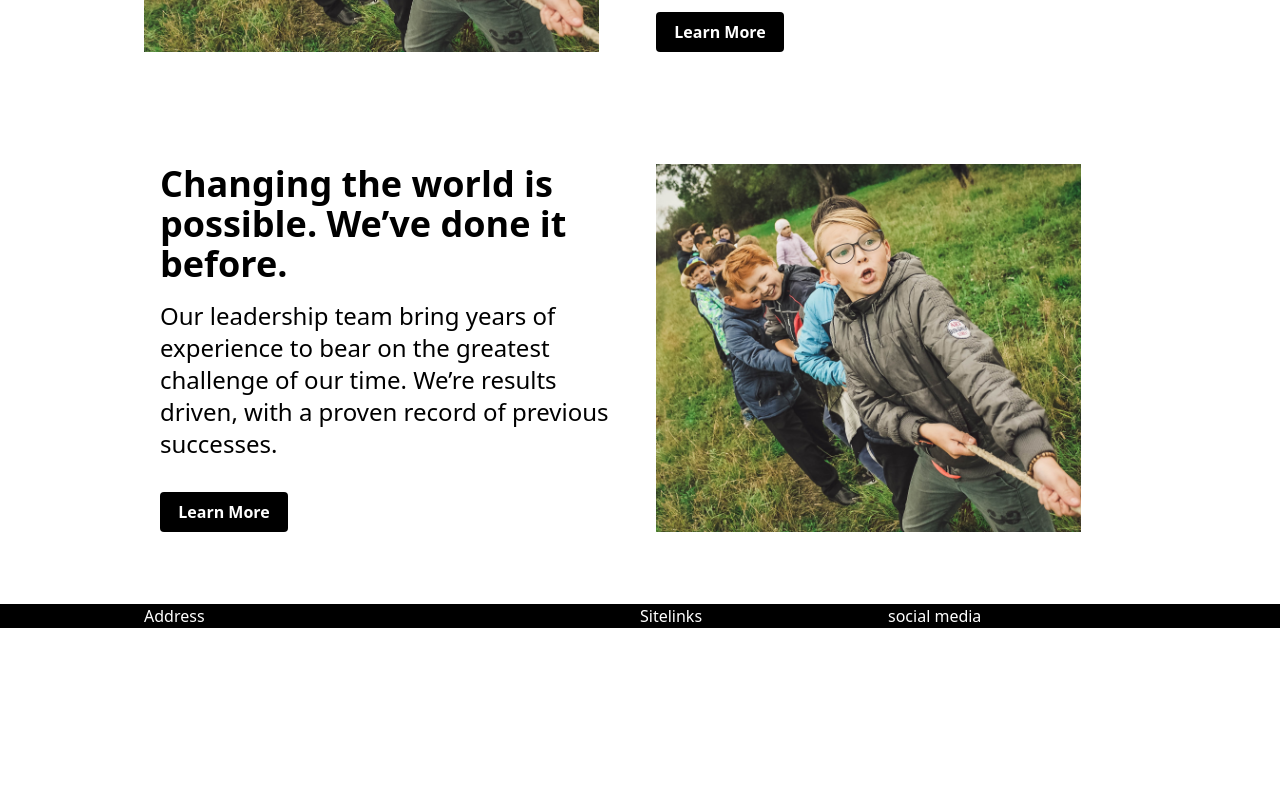
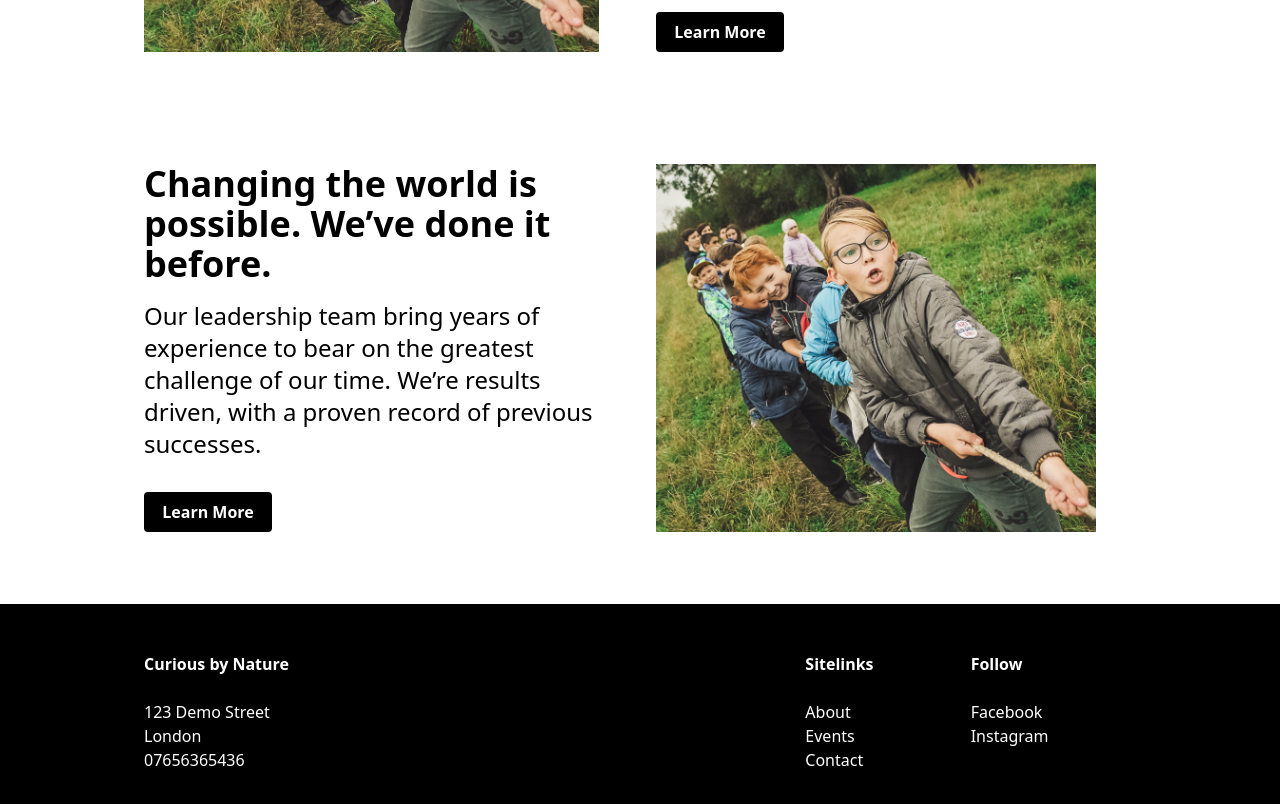
Before and after one commit to JBR90/curious-by-nature, a React (Create React App) app: page / in a window 1280 px wide. Shown: the part 1300-2104 px from the top of the page. Before the commit the page ends 1928 px from the top, so only its background shows below. Built offline with nearby package versions, Linux system fonts and the light colour scheme; what tailwind-hamburgers would draw is missing.

Commit message:
added footer

```diff
--- a/src/layout/Footer.js
+++ b/src/layout/Footer.js
@@ -2,11 +2,28 @@ import React from "react";
 
 const Footer = () => {
   return (
-    <div className=" w-screen bg-black text-white">
-      <div class=" lg:w-4/5 m-auto  grid grid-cols-12 px-4 py4">
-        <aside class="col-span-6">Address</aside>
-        <main class="col-span-3">Sitelinks</main>
-        <div class="col-span-3">social media</div>
+    <div className=" w-screen bg-black text-white py-4">
+      <div className=" lg:w-4/5 m-auto  grid grid-cols-12 px-4 py4 ">
+        <div className="col-span-8 my-8">
+          <p className="font-extrabold">Curious by Nature </p>
+          <br />
+          <p>123 Demo Street</p>
+          <p>London</p>
+          <p>07656365436</p>
+        </div>
+        <div class="col-span-2 my-8">
+          <p className="font-extrabold">Sitelinks</p>
+          <br />
+          <p>About</p>
+          <p>Events</p>
+          <p>Contact</p>
+        </div>
+        <div className="col-span-2 my-8">
+          <p className="font-extrabold">Follow</p>
+          <br />
+          <p>Facebook</p>
+          <p>Instagram</p>
+        </div>
       </div>
     </div>
   );
--- a/src/pages/Landing.js
+++ b/src/pages/Landing.js
@@ -66,7 +66,7 @@ plan for saving the planet’s most exceptional wild places.`}
         </div>
         {/* --------------------------------------------------------------------------------// Text + Image section 2 // */}
         <div className="w-full bg-white my-8">
-          <div className=" sm:justify-center lg:w-4/5 m-auto px-4 py-10 grid grid-cols-2">
+          <div className=" sm:justify-center lg:w-4/5 m-auto  py-10 grid grid-cols-2">
             <div className="flex flex-col justify-center px-4">
               <h1 className="  bottom-56  w-full text-black text-3xl font-semibold mb-4  lg:text-4xl">
                 Changing the world is possible. We’ve done it before.
```
